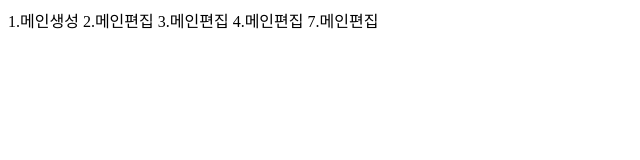
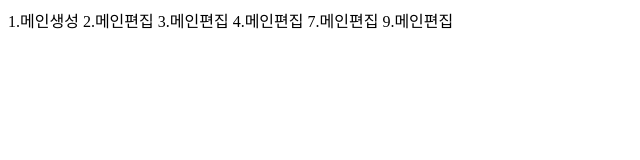
Before and after one commit to byfaith2000/miracle-maker1113, a plain HTML site: page index.html in a window 1280 px wide. Shown: the whole page, without its empty margins (0-640 px from the left). Drawn offline with Linux system fonts and the light colour scheme.

Commit message:
9메인편집

```diff
--- a/index.html
+++ b/index.html
@@ -12,5 +12,6 @@
     3.메인편집
     4.메인편집
     7.메인편집
+    9.메인편집
 </body>
 </html>
```
